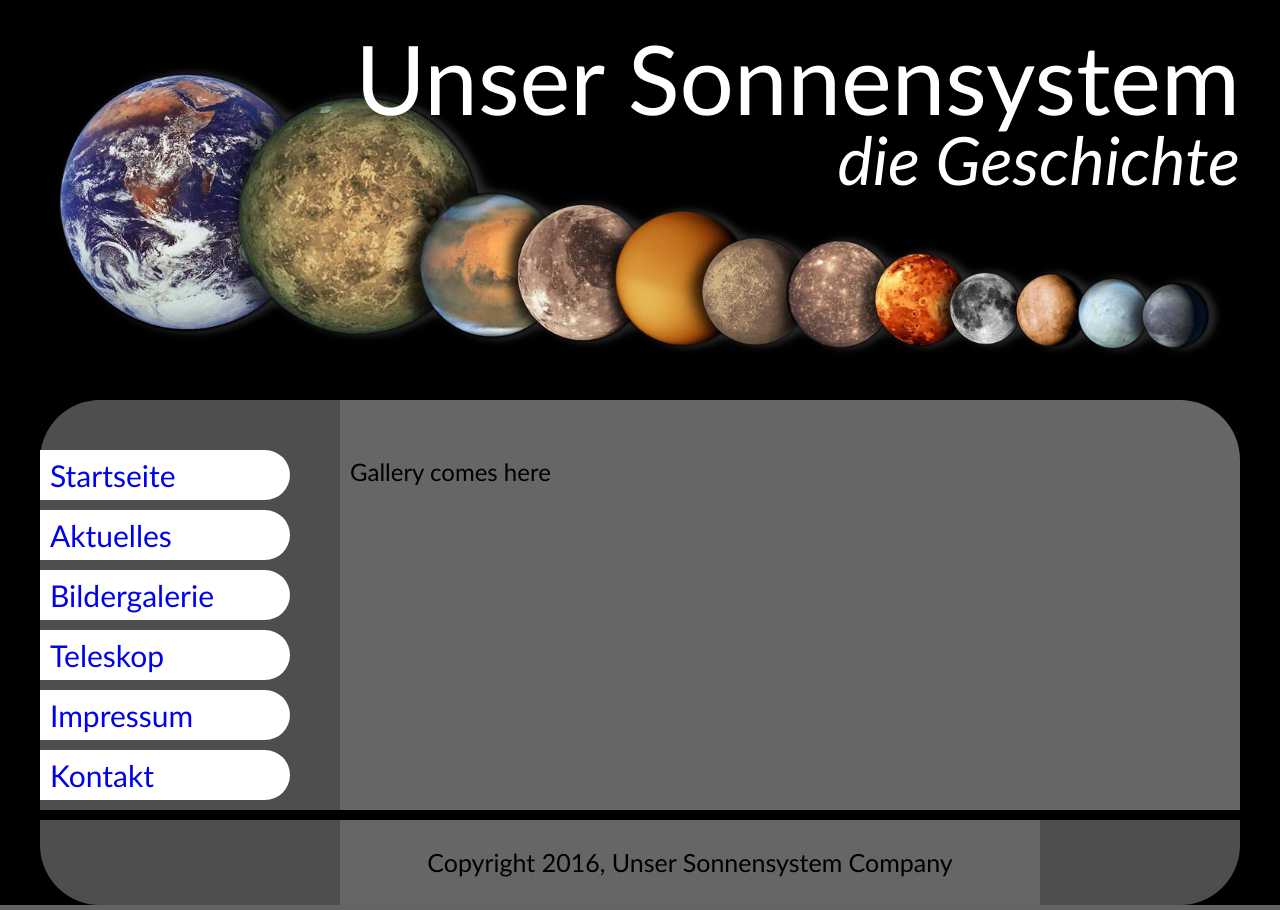
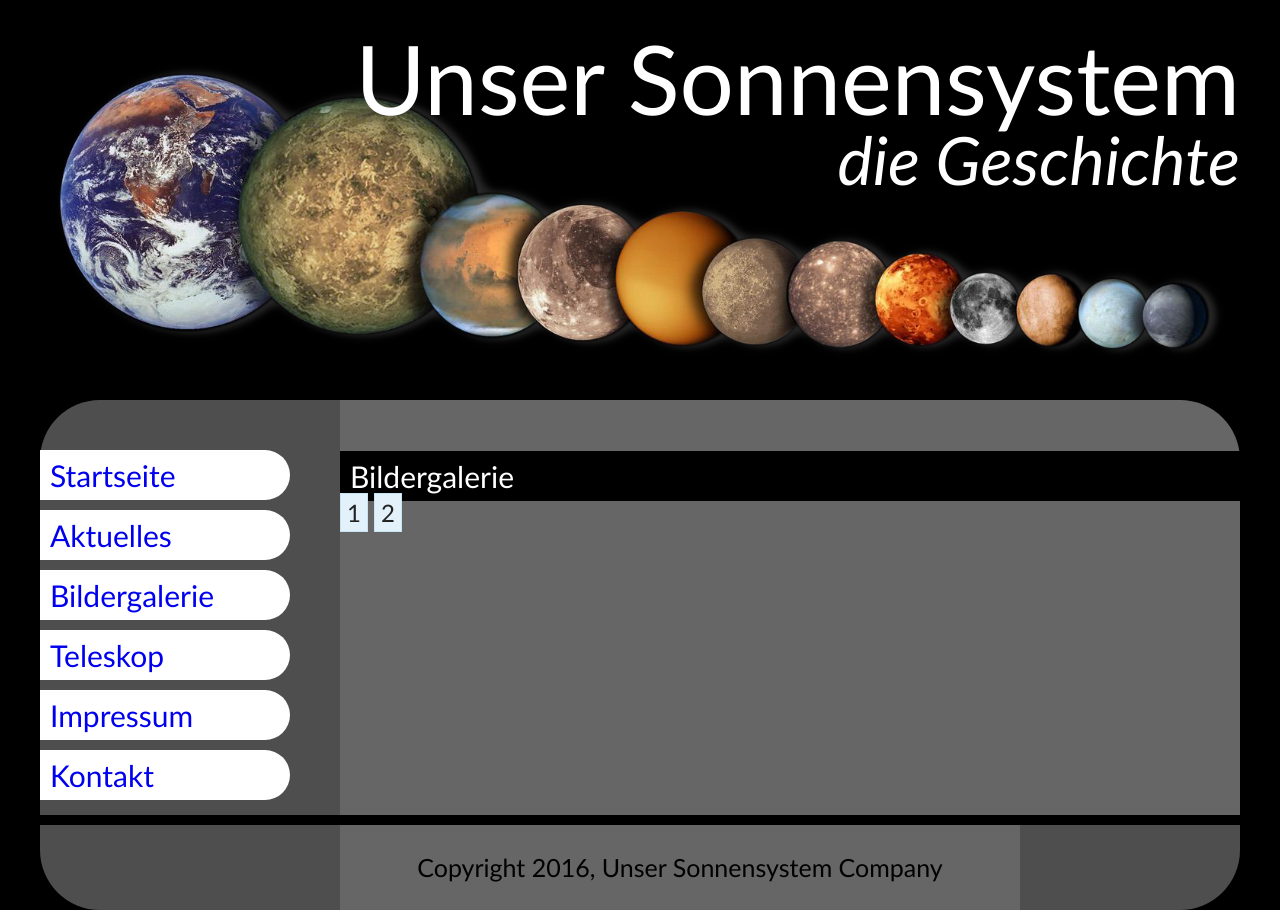
Before and after one commit to adoloro/vika, a PHP site: page /gallery.html in a window 1280 px wide. Run offline with PHP 8.4, Linux system fonts and the light colour scheme.

Commit message:
Add image gallery

```diff
--- a/gallery.html
+++ b/gallery.html
@@ -1,7 +1,7 @@
 <!DOCTYPE HTML PUBLIC "-//W3C//DTD HTML 4.01//EN" "http://www.w3.org/TR/html4/strict.dtd">
 <html>
 <head>
-  <title>Gallerie</title>
+  <title>Bildergalerie</title>
   <link rel="stylesheet" type="text/css" href="stylesheet.css"/>
   <meta http-equiv="Content-Type" content="text/html; charset=utf-8"/>
 </head>
@@ -25,7 +25,17 @@
     </div>
 
     <div id="content" class="rounded-top-right">
-      <p>Gallery comes here</p>
+      <h1 class="header">Bildergalerie</h1>
+<div id="slider">
+  <a href="#image1">1</a>
+  <a href="#image2">2</a>
+</div>
+
+<div id="images">
+  <img id="image1" src="img/galerie/asteroid.jpg" />
+  <img id="image2" src="img/galerie/mars.jpg" />
+</div>
+
     </div>
 
   </div>
--- a/stylesheet.css
+++ b/stylesheet.css
@@ -4,11 +4,6 @@ body {
     font-family: TREBUCHET MS, Verdana, Arial, Helvetica, sans-serif;
     font-size: 13px;
     background-color: #000;
-    height: 100%;
-}
-
-html {
-    height: 100%;
 }
 
 p {
@@ -49,14 +44,6 @@ p {
     font-size: 30px;
 }
 
-#aside .header {
-    margin-bottom: 10px;
-    box-sizing: border-box;
-    background: #fff;
-    color: #000;
-    border-bottom-left-radius: 25px;
-    border-top-left-radius: 25px;
-}
 
 #contentwrap {
     display: table;
@@ -130,19 +117,16 @@ p {
     border-top-right-radius: 25px;
 }
 
+
+/*    Aside   */
+
 .aside {
     width: 200px;
-}
-
-#menu {
-}
-
-#aside {
     padding-left: 20px;
     height: 100%;
 }
 
-#aside h2 {
+.right-header {
     font-size: 30px;
     margin-bottom: 10px;
     text-align: right;
@@ -158,8 +142,8 @@ p {
     background: #222;
     padding: 20px 10px 10px;
     color: #fff;
-    height: 100%;
     border-top-left-radius: 25px;
+    overflow: hidden;
 }
 
 .book {
@@ -183,10 +167,8 @@ p {
 .order a, .order a:visited {
     font-size: 12px;
     border-radius: 12px;
-    padding: 5px;
+    padding: 5px 40px;
     text-decoration: none;
-    padding: 5px 40px;
-
     background: #000;
     color: #fff;
 }
@@ -211,3 +193,50 @@ p {
     text-align: center;
     font-size: 25px;
 }
+
+
+
+/* Slider
+    http://www.deluxeblogtips.com/image-slider-pure-css3/
+*/
+#images {
+    width: 400px;
+    height: 250px;
+    overflow: hidden;
+    position: relative;
+
+    margin: 20px auto;
+}
+#images img {
+    width: 400px;
+    height: 250px;
+
+    position: absolute;
+    top: 0;
+    left: -400px;
+    z-index: 1;
+    opacity: 0;
+
+    transition: all linear 500ms;
+    -o-transition: all linear 500ms;
+    -moz-transition: all linear 500ms;
+    -webkit-transition: all linear 500ms;
+}
+#images img:target {
+    left: 0;
+    z-index: 9;
+    opacity: 1;
+}
+#images img:first-child {
+    left: 0;
+}
+#slider a {
+    text-decoration: none;
+    background: #E3F1FA;
+    border: 1px solid #C6E4F2;
+    padding: 4px 6px;
+    color: #222;
+}
+#slider a:hover {
+    background: #C6E4F2;
+}
```
Also changed, not shown: index.html (+1 -7 lines), latest.html (+1 -7 lines).
